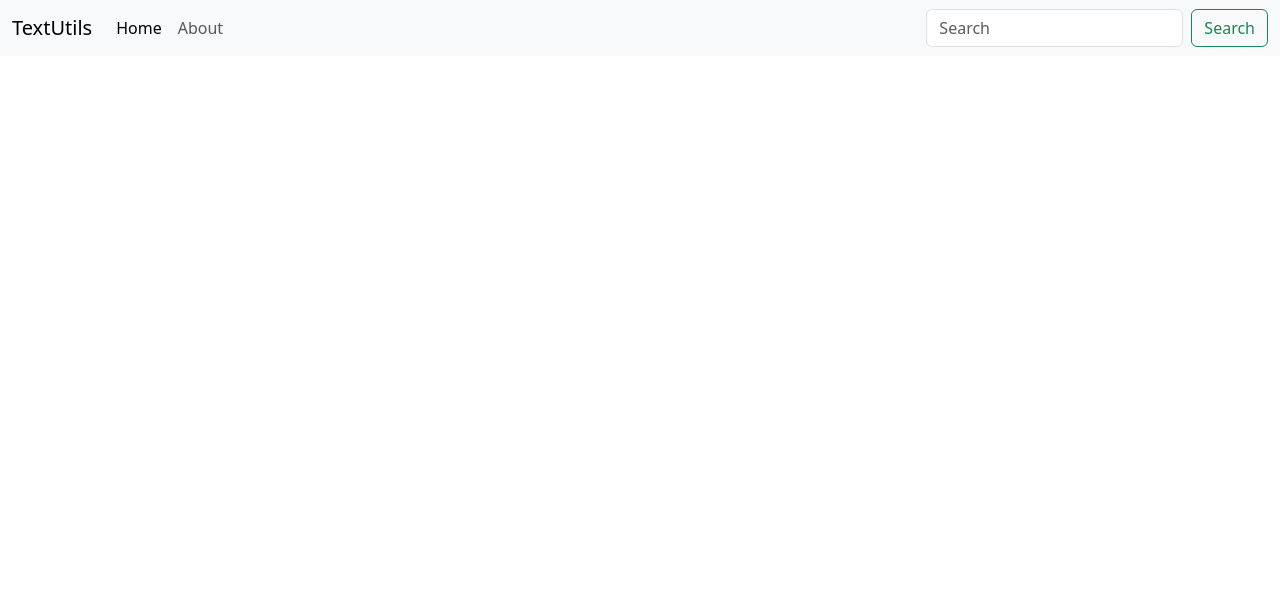
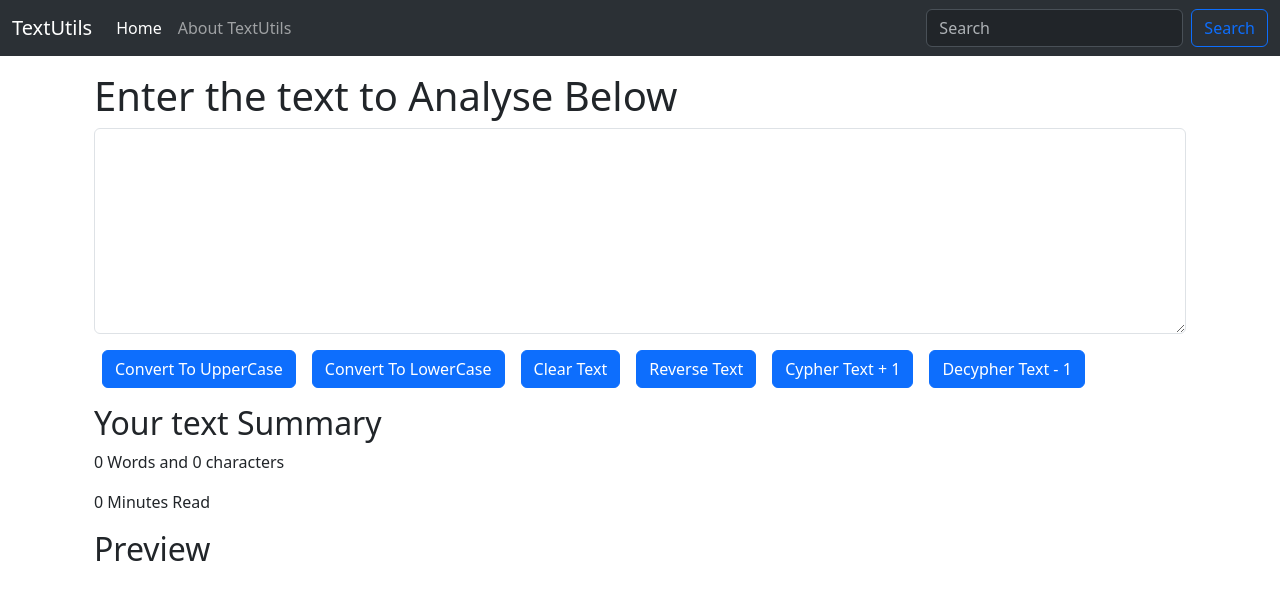
Before and after one commit to RudreshRaj001/my-app, a React (Create React App) app: page / in a window 1280 px wide. Shown: the top 600 px of the page. Built offline with nearby package versions, Linux system fonts and the light colour scheme.

Commit message:
Text Analyzer Website

```diff
--- /dev/null
+++ b/module1.mjs
@@ -0,0 +1,5 @@
+import ui, {a ,b, c} from "./module2.mjs";
+console.log(ui);
+console.log(a);
+console.log(b);
+console.log(c);
--- a/src/App.js
+++ b/src/App.js
@@ -1,53 +1,16 @@
 // import logo from "./logo.svg";
 import "./App.css";
+import Navbar from "./components/Navbar";
+import Textform from "./components/Textform";
 
 function App() {
   return (
     // inside this we have jsx -> html mixed with javascript
     <>
-      <nav className="navbar navbar-expand-lg bg-body-tertiary">
-        <div className="container-fluid">
-          <a className="navbar-brand" href="/">
-            TextUtils
-          </a>
-          <button
-            className="navbar-toggler"
-            type="button"
-            data-bs-toggle="collapse"
-            data-bs-target="#navbarSupportedContent"
-            aria-controls="navbarSupportedContent"
-            aria-expanded="false"
-            aria-label="Toggle navigation"
-          >
-            <span className="navbar-toggler-icon"></span>
-          </button>
-          <div className="collapse navbar-collapse" id="navbarSupportedContent">
-            <ul className="navbar-nav me-auto mb-2 mb-lg-0">
-              <li className="nav-item">
-                <a className="nav-link active" aria-current="page" href="/">
-                  Home
-                </a>
-              </li>
-              <li className="nav-item">
-                <a className="nav-link" href="/">
-                  About
-                </a>
-              </li>
-            </ul>
-            <form className="d-flex" role="search">
-              <input
-                className="form-control me-2"
-                type="search"
-                placeholder="Search"
-                aria-label="Search"
-              />
-              <button className="btn btn-outline-success" type="submit">
-                Search
-              </button>
-            </form>
-          </div>
-        </div>
-      </nav>
+      <Navbar title="TextUtils" aboutText="About TextUtils" />
+      <div className="container my-3">
+        <Textform heading="Enter the text to Analyse Below"/>
+      </div>
     </>
   );
 }
--- /dev/null
+++ b/src/components/Navbar.js
@@ -0,0 +1,64 @@
+import React from "react";
+import PropTypes from "prop-types";
+
+export default function Navbar(props) {
+  return (
+    <div>
+      <nav className="navbar navbar-expand-lg bg-body-tertiary" data-bs-theme="dark">
+        <div className="container-fluid">
+          <a className="navbar-brand" href="/">
+            {props.title}
+          </a>
+          <button
+            className="navbar-toggler"
+            type="button"
+            data-bs-toggle="collapse"
+            data-bs-target="#navbarSupportedContent"
+            aria-controls="navbarSupportedContent"
+            aria-expanded="false"
+            aria-label="Toggle navigation"
+          >
+            <span className="navbar-toggler-icon"></span>
+          </button>
+          <div className="collapse navbar-collapse" id="navbarSupportedContent">
+            <ul className="navbar-nav me-auto mb-2 mb-lg-0">
+              <li className="nav-item">
+                <a className="nav-link active" aria-current="page" href="/">
+                  Home
+                </a>
+              </li>
+              <li className="nav-item">
+                <a className="nav-link" href="/">
+                  {props.aboutText}
+                </a>
+              </li>
+            </ul>
+            <form className="d-flex" role="search">
+              <input
+                className="form-control me-2"
+                type="search"
+                placeholder="Search"
+                aria-label="Search"
+              />
+              <button className="btn btn-outline-primary" type="submit">
+                Search
+              </button>
+            </form>
+          </div>
+        </div>
+      </nav>
+    </div>
+  );
+}
+
+
+// For keeping in Check
+Navbar.propTypes = {
+  title: PropTypes.string.isRequired,
+  aboutText: PropTypes.string.isRequired
+};
+
+Navbar.defaultProps = {
+  title: "Set Title",
+  aboutText: "Set About Text"
+};
--- /dev/null
+++ b/src/components/Textform.js
@@ -0,0 +1,88 @@
+import React, {useState} from "react";
+
+
+export default function Textform(props) {
+
+  const handleUpClick = () => {
+    // console.log("Upper Case was clicked " + text);
+    // setText("You Have Clicked On Handle Up Click");
+    let newText = text.toUpperCase();
+    setText(newText);
+  }
+  const handleLoClick = () => {
+    let newText = text.toLowerCase();
+    setText(newText);
+  }
+  const handleClearClick = () => {
+    let newText = '';
+    setText(newText);
+  }
+  const handleReverseClick = () => {
+    let newText = text.split('').reverse().join('');
+    setText(newText);
+  }
+  const cypherClick = () => {
+    let asciiArray = [];
+    for (let i = 0; i < text.length; i++) {
+        asciiArray.push(text.charCodeAt(i) + 1);
+    }
+    let newText = asciiArray.map(code => String.fromCharCode(code)).join('');
+    setText(newText);
+  }
+  const decypherClick = () => {
+    let asciiArray = [];
+    for (let i = 0; i < text.length; i++) {
+        asciiArray.push(text.charCodeAt(i) - 1);
+    }
+    let newText = asciiArray.map(code => String.fromCharCode(code)).join('');
+    setText(newText);
+  }
+
+  const handleOnChange = (event) => {
+    // console.log("On Change");
+    setText(event.target.value);
+  }
+
+  const [text, setText] = useState('');
+  // text -> variable name
+  // setText -> is a function used to change the text(state)
+  // Text = "Heyyyyyy"; // Wrong way to change text
+  // setText("Heyyyyyy"); // Correct way to change text
+
+  // we cant use normal variables here so we have to use this HOOk thing to make a
+  // variable and then update the variable
+
+  return (
+    <>
+    <div className="container">
+      <h1>{props.heading}</h1>
+      <div className="mb-3">
+
+        <textarea
+          className="form-control"
+          value = {text}
+          onChange={handleOnChange}
+          id="myBox"
+          rows="8"
+          ></textarea>
+        {/* We used a Hook State variable "text" in the value and we
+        need a onChange event to make the changes in the states
+        by listning to the various events on like keyboard in the function */}
+      </div>
+      <button className="btn btn-primary mx-2" onClick={handleUpClick}>Convert To UpperCase</button>
+      <button className="btn btn-primary mx-2" onClick={handleLoClick}>Convert To LowerCase</button>
+      <button className="btn btn-primary mx-2" onClick={handleClearClick}>Clear Text</button>
+      <button className="btn btn-primary mx-2" onClick={handleReverseClick}>Reverse Text</button>
+      <button className="btn btn-primary mx-2" onClick={cypherClick}>Cypher Text + 1</button>
+      <button className="btn btn-primary mx-2" onClick={decypherClick}>Decypher Text - 1</button>
+    </div>
+    <div className="container my-3">
+      <h2>Your text Summary</h2>
+      <p>{text.split(" ").length - 1} Words and {text.length} characters</p>
+      <p>{0.008 * (text.split(" ").length - 1)} Minutes Read</p>
+      <h2>Preview</h2>
+      <p>{text}</p>
+    </div>
+  </>
+  );
+}
```
Also changed, not shown: module2.mjs (added, +9 -0 lines), src/components/About.js (added, +9 -0 lines).
